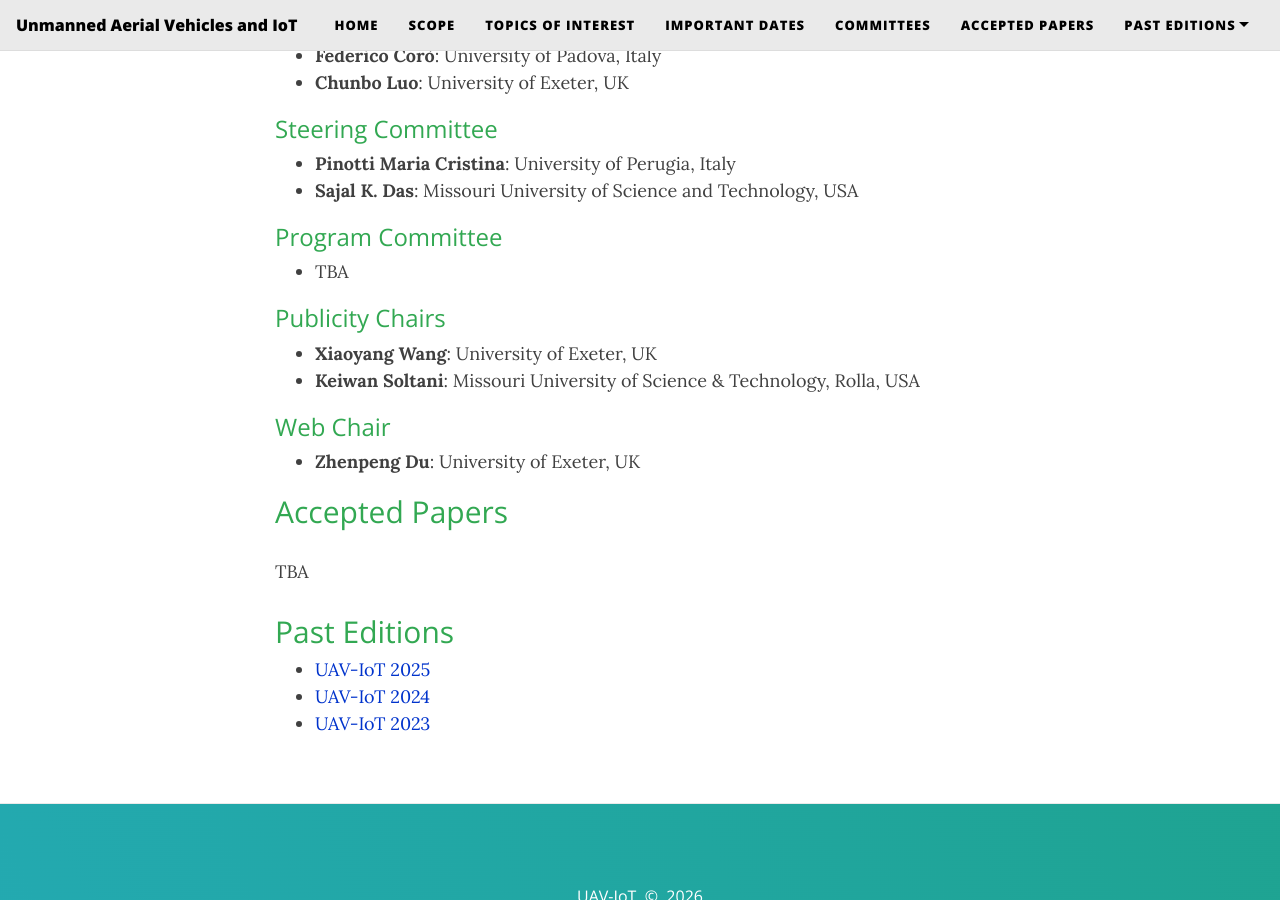
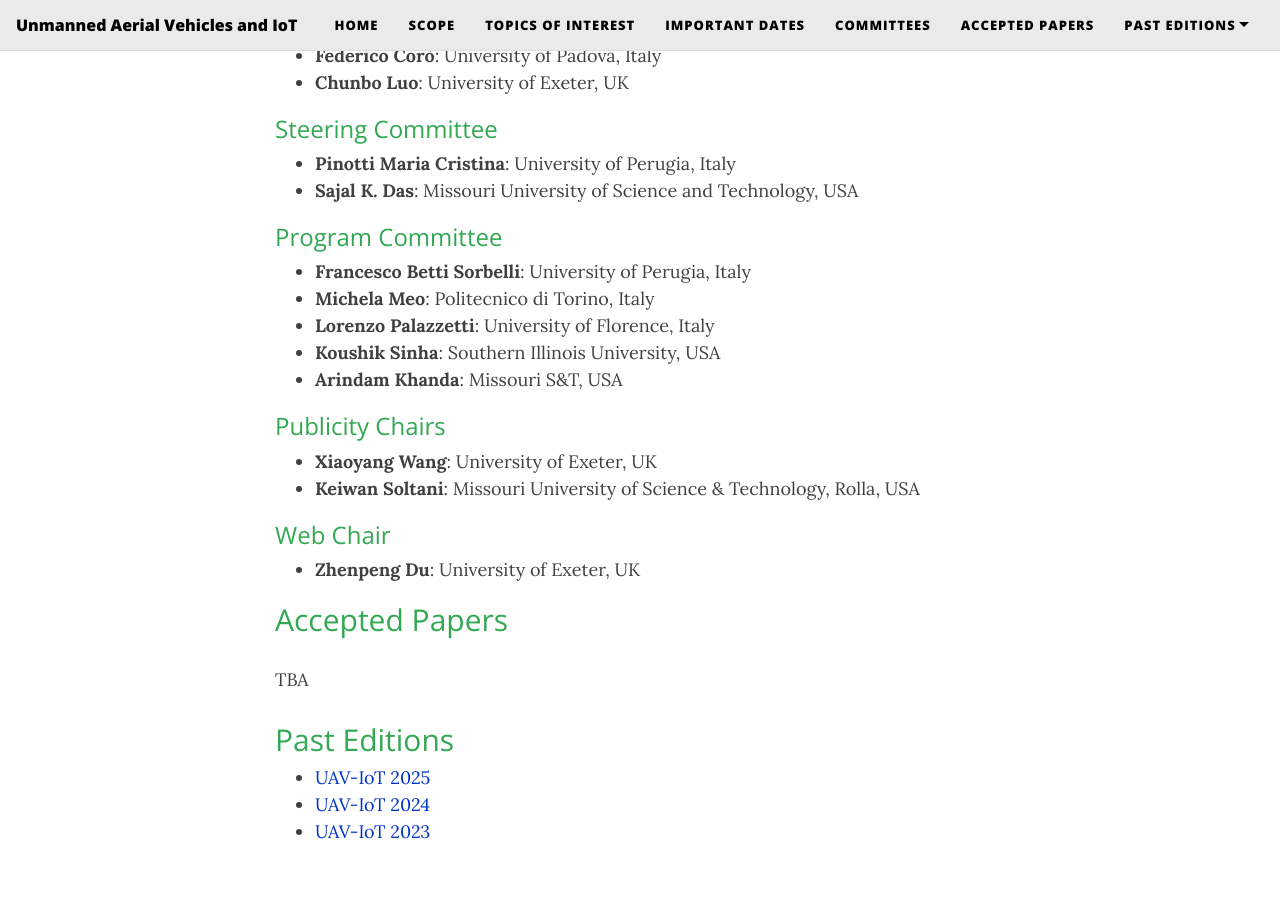
Before and after one commit to uav-iot/uav-iot.github.io, a Jekyll site: the page built from index.md, in a window 1280 px wide and 900 px high, scrolled down 3807 px. Built offline with Jekyll 4.4.1, drawn with Linux system fonts in a browser that asks for light colours; nearby versions of some CDN libraries.

Commit message:
Populate Program Committee (5 members)
Co-Authored-By: Claude Opus 4.7 (1M context) <noreply@anthropic.com>

```diff
--- a/index.md
+++ b/index.md
@@ -126,7 +126,11 @@ Extended versions of selected papers will be considered for submission to the sp
 
 ### Program Committee
 {: style="color:#32a852"}
-- TBA
+- **Francesco Betti Sorbelli**: University of Perugia, Italy
+- **Michela Meo**: Politecnico di Torino, Italy
+- **Lorenzo Palazzetti**: University of Florence, Italy
+- **Koushik Sinha**: Southern Illinois University, USA
+- **Arindam Khanda**: Missouri S&T, USA
 
 ### Publicity Chairs
 {: style="color:#32a852"}
```
